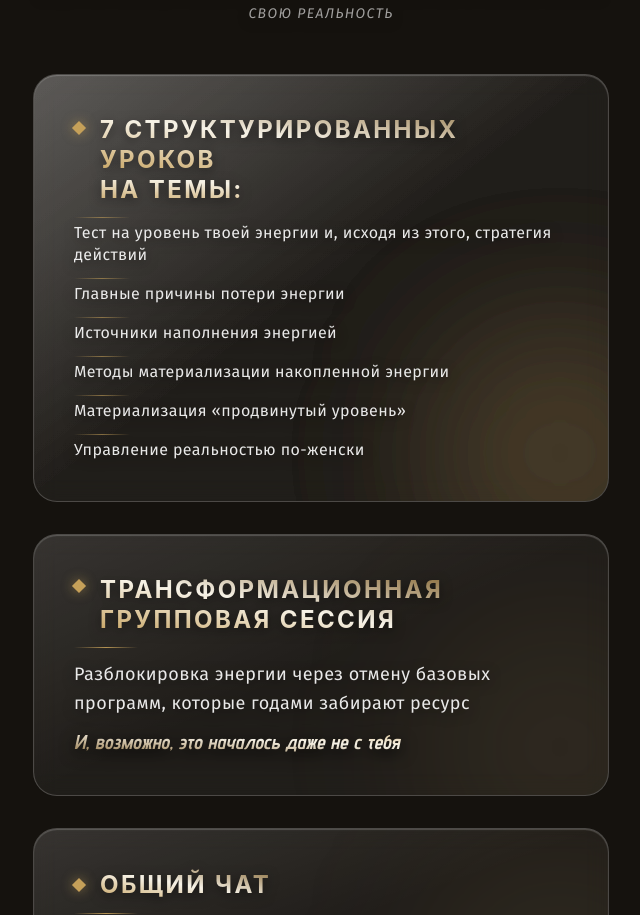
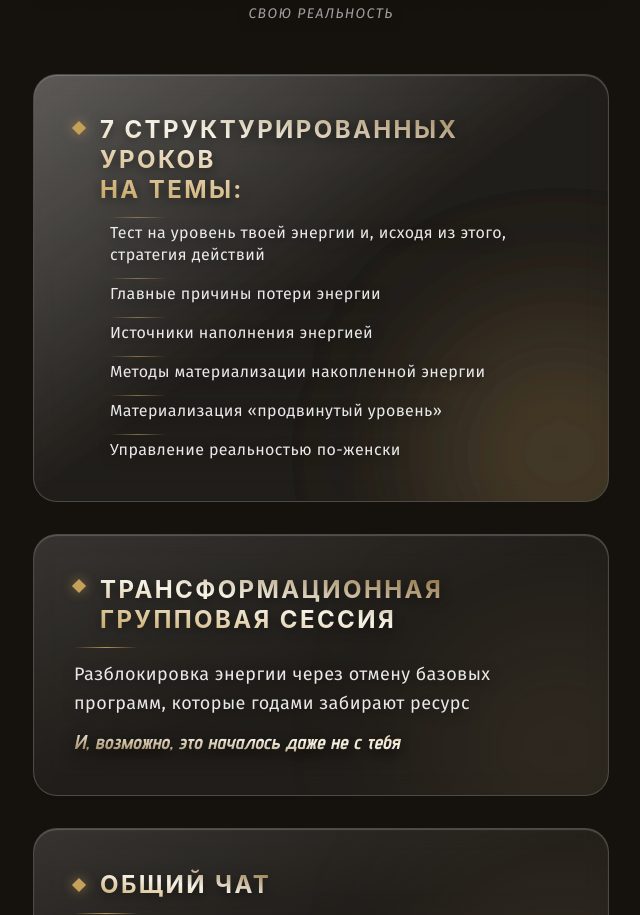
Before and after one commit to Claw99/liubov_course, a React (Vite) app: page / in a window 1280 px wide. Shown: the part 1207-2122 px from the top of the page, without its empty margins (319-959 px from the left). Built offline with nearby package versions, Linux system fonts and the light colour scheme.

Commit message:
feat: changing pre cast1234567888783702258385

```diff
--- a/src/sections/Programm.jsx
+++ b/src/sections/Programm.jsx
@@ -30,24 +30,21 @@ const ProgramSection = () => {
           {/* БЛОК 1: 7 структурированных уроков */}
           <div className="relative bg-white/5 backdrop-blur-[12px] border border-white/20 rounded-3xl p-6 md:p-10 overflow-hidden shadow-[inset_0_1px_1px_rgba(255,255,255,0.2)]">
             <div className="relative z-10">
-              {/* Заголовок: mb-1 (небольшой зазор вернули) */}
-              <div className="flex items-start gap-3 md:gap-4 mb-3">
-                {/* Наш ромбик-маркер теперь общий для всей группы заголовка */}
+              {/* Общий контейнер для заголовка и маркера */}
+              <div className="flex items-start gap-3 md:gap-4 mb-3 text-left">
+                {/* Ромбик-маркер ( mt-2 чтобы был на уровне первой строки) */}
                 <div className="w-2.5 h-2.5 rotate-45 bg-[#c5a059] shadow-[0_0_12px_rgba(197,160,89,0.6)] shrink-0 mt-2" />
 
-                <div className="flex flex-col">
-                  <h3 className="bg-gradient-to-bl from-[#8a6d3b] via-[#f7f3e8] to-[#c5a059] bg-clip-text text-transparent drop-shadow-[0_3px_6px_rgba(0,0,0,0.5)] font-bold text-lg md:text-2xl uppercase tracking-normal md:tracking-widest leading-tight break-words">
-                    7 структурированных уроков
-                  </h3>
-
-                  <p className="bg-gradient-to-bl from-[#8a6d3b] via-[#f7f3e8] to-[#c5a059] bg-clip-text text-transparent drop-shadow-[0_3px_6px_rgba(0,0,0,0.5)] font-bold text-lg md:text-2xl uppercase tracking-normal md:tracking-widest leading-tight">
-                    на темы:
-                  </p>
-                </div>
+                {/* Весь текст одним блоком h3 */}
+                <h3 className="bg-gradient-to-bl from-[#8a6d3b] via-[#f7f3e8] to-[#c5a059] bg-clip-text text-transparent drop-shadow-[0_3px_6px_rgba(0,0,0,0.5)] font-bold text-lg md:text-2xl uppercase tracking-normal md:tracking-widest leading-tight">
+                  7 структурированных уроков
+                  <br /> {/* Вот он, брейк */}
+                  на темы:
+                </h3>
               </div>
 
-              {/* Список: space-y-3 (комфортное расстояние между пунктами) */}
-              <ul className="space-y-3">
+              {/* Список уроков (теперь он будет четко под заголовком) */}
+              <ul className="space-y-3 ml-7 md:ml-9">
                 {[
                   "Тест на уровень твоей энергии и, исходя из этого, стратегия действий",
                   "Главные причины потери энергии",
@@ -57,8 +54,6 @@ const ProgramSection = () => {
                   "Управление реальностью по-женски",
                 ].map((item, i) => (
                   <li key={i} className="flex flex-col items-start gap-1">
-                    {" "}
-                    {/* gap-1 — золотая линия не "прилипает" */}
                     <div className="w-10 md:w-14 h-[1px] bg-gradient-to-r from-transparent via-[#c5a059] to-transparent opacity-60" />
                     <span className="font-fira text-white/90 text-sm md:text-base tracking-wide leading-snug drop-shadow-[0_3px_6px_rgba(0,0,0,0.5)]">
                       {item}
```
